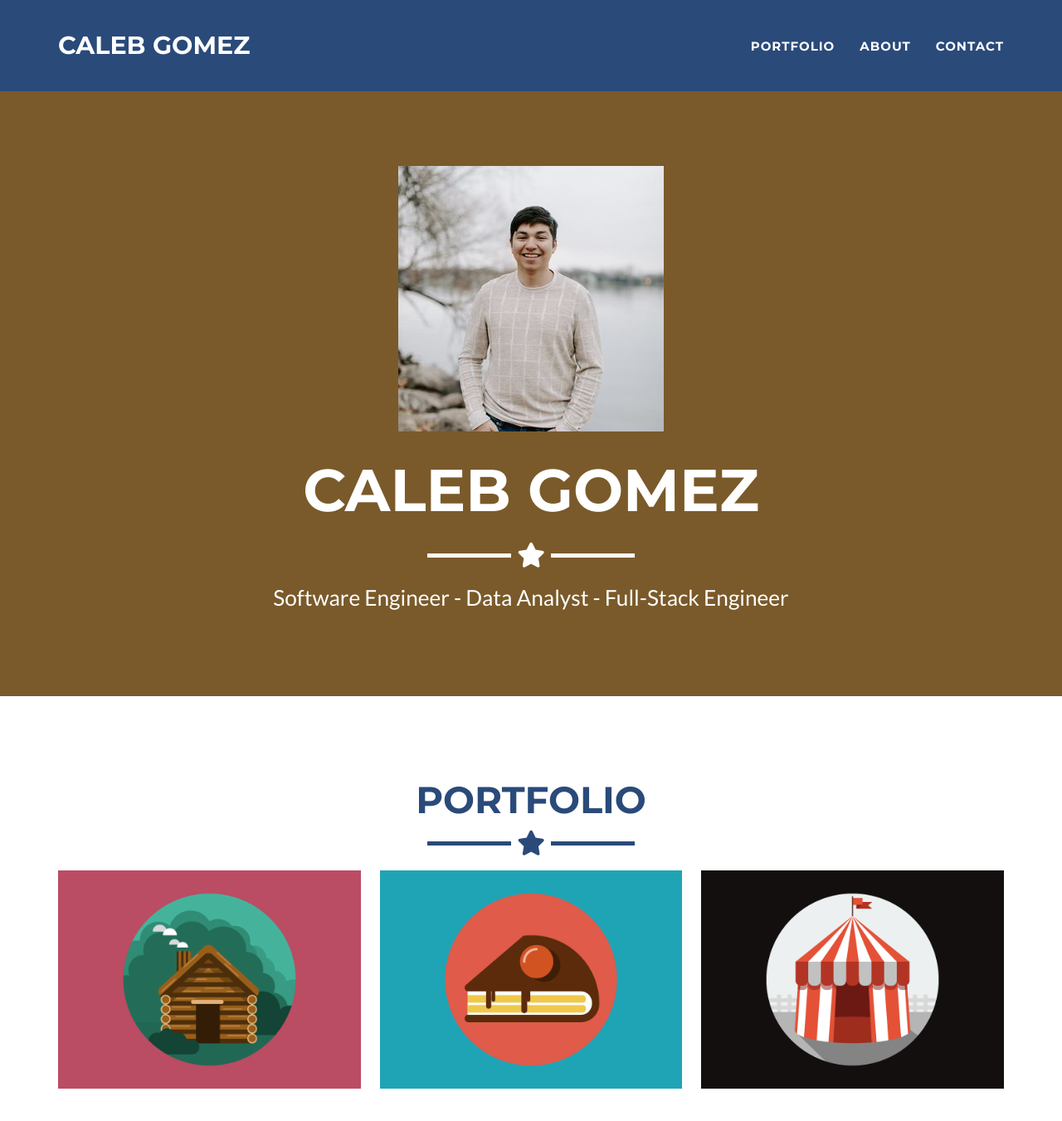
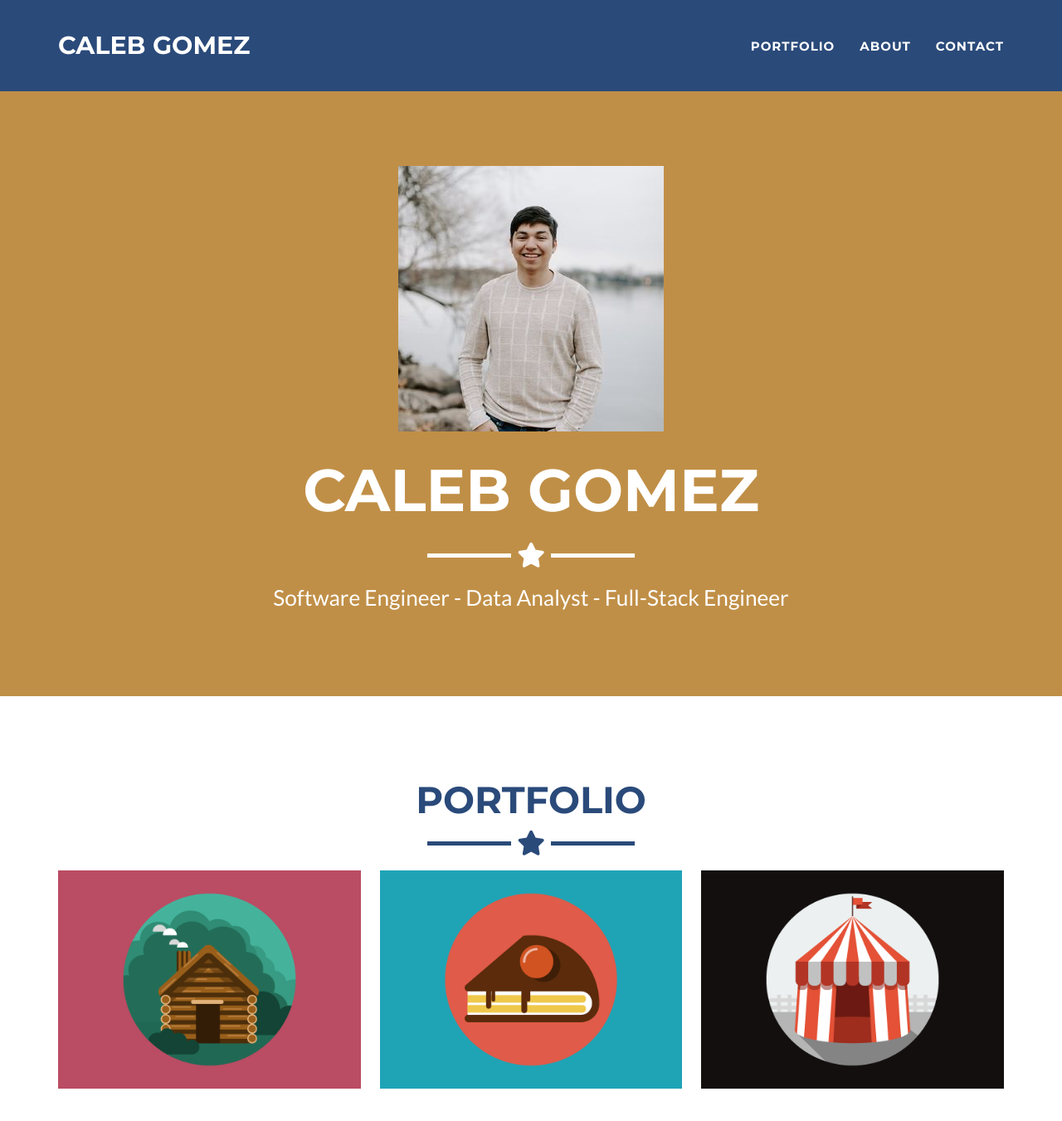
Before and after one commit to dcg1262/dcg1262.github.io, a Jekyll site: the page built from _posts/2014-07-18-project-1.markdown, in a window 1280 px wide and 1400 px high. Shown: the top 1351 px of the window at 83% size. Built offline with Jekyll 4.4.1, drawn with Linux system fonts in a browser that asks for light colours.

Commit message:
Different Orange

```diff
--- a/_config.yml
+++ b/_config.yml
@@ -25,7 +25,7 @@ disqus_shortname: myshortname
 
 # Color settings (hex-codes without the leading hash-tag)
 color:
-  primary: 7a5a2a #80B3FF
+  primary: c08f47 #80B3FF
   primary-rgb: "24,288,156" #"128,179,255"
   secondary: 2a4a7a #2c3e50 #FD6E8A
   secondary-dark: 233140 #A2122F
```
